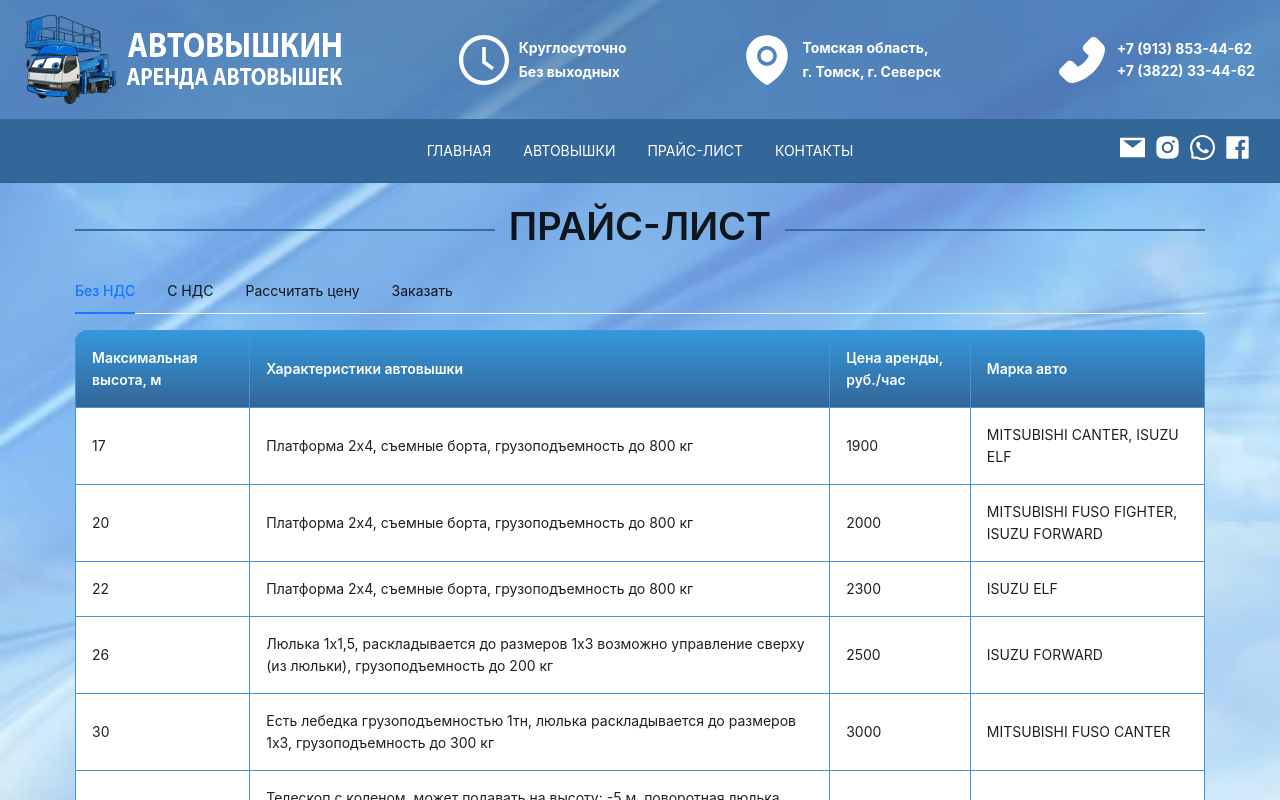
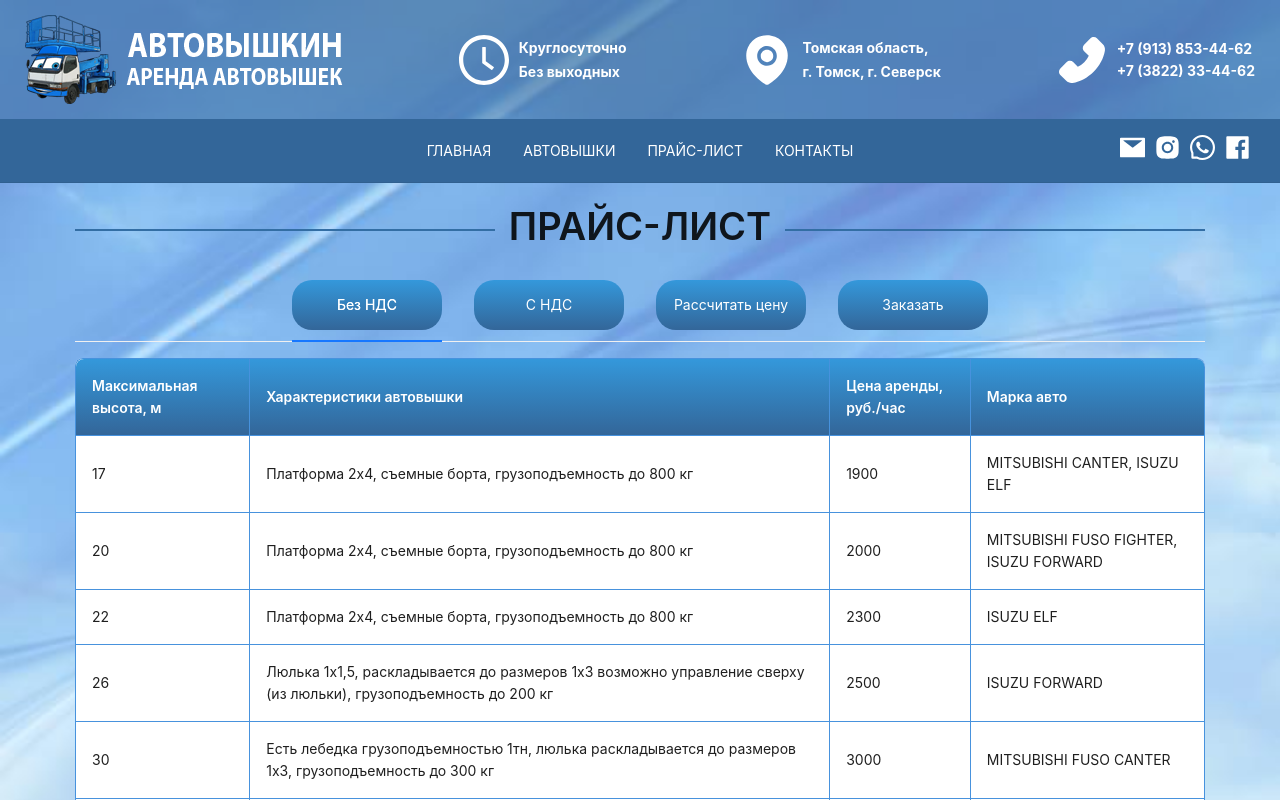
Before and after one commit to seyelich/avtovyshkin, a React (Vite) app: page /price in a window 1280 px wide. Shown: the top 800 px of the page. Built offline with nearby package versions, Linux system fonts and the light colour scheme.

Commit message:
refactor:change price page tabs

```diff
--- a/src/pages/PricePage/index.tsx
+++ b/src/pages/PricePage/index.tsx
@@ -1,26 +1,47 @@
 import { useEffect } from 'react'
 import { useLocation } from 'react-router-dom'
 import { Flex, Tabs } from 'antd'
+import Text from 'antd/es/typography/Text'
 import { OrderForm } from 'components/Forms/OrderForm'
 import { PriceForm } from 'components/Forms/PriceForm/index'
 import { PriceTable } from 'components/Tables/PriceTable'
 import { PageTemplate } from 'pages'
 import type { TabsProps } from 'antd'
 
+const labelStyle = {
+  background: 'linear-gradient(to top, #369, #3498db)',
+  borderRadius: 20,
+  padding: 10,
+  height: 50,
+  width: 150,
+}
+
 const items: TabsProps['items'] = [
   {
     key: 'noTax',
-    label: 'Без НДС',
+    label: (
+      <Flex align="center" justify="center" style={labelStyle}>
+        <Text style={{ color: 'white' }}>Без НДС</Text>
+      </Flex>
+    ),
     children: <PriceTable />,
   },
   {
     key: 'tax',
-    label: 'С НДС',
+    label: (
+      <Flex align="center" justify="center" style={labelStyle}>
+        <Text style={{ color: 'white' }}>С НДС</Text>
+      </Flex>
+    ),
     children: <PriceTable tax />,
   },
   {
     key: 'calculate',
-    label: 'Рассчитать цену',
+    label: (
+      <Flex align="center" justify="center" style={labelStyle}>
+        <Text style={{ color: 'white' }}>Рассчитать цену</Text>
+      </Flex>
+    ),
     children: (
       <Flex justify="center">
         <PriceForm />
@@ -29,7 +50,11 @@ const items: TabsProps['items'] = [
   },
   {
     key: 'order',
-    label: 'Заказать',
+    label: (
+      <Flex align="center" justify="center" style={labelStyle}>
+        <Text style={{ color: 'white' }}>Заказать</Text>
+      </Flex>
+    ),
     children: (
       <Flex justify="center">
         <OrderForm />
@@ -50,6 +75,7 @@ export const PricePage = () => {
       <Tabs
         defaultActiveKey={state?.action === 'calc' ? 'calculate' : state?.action ? 'order' : undefined}
         items={items}
+        centered
       />
     </PageTemplate>
   )
```
